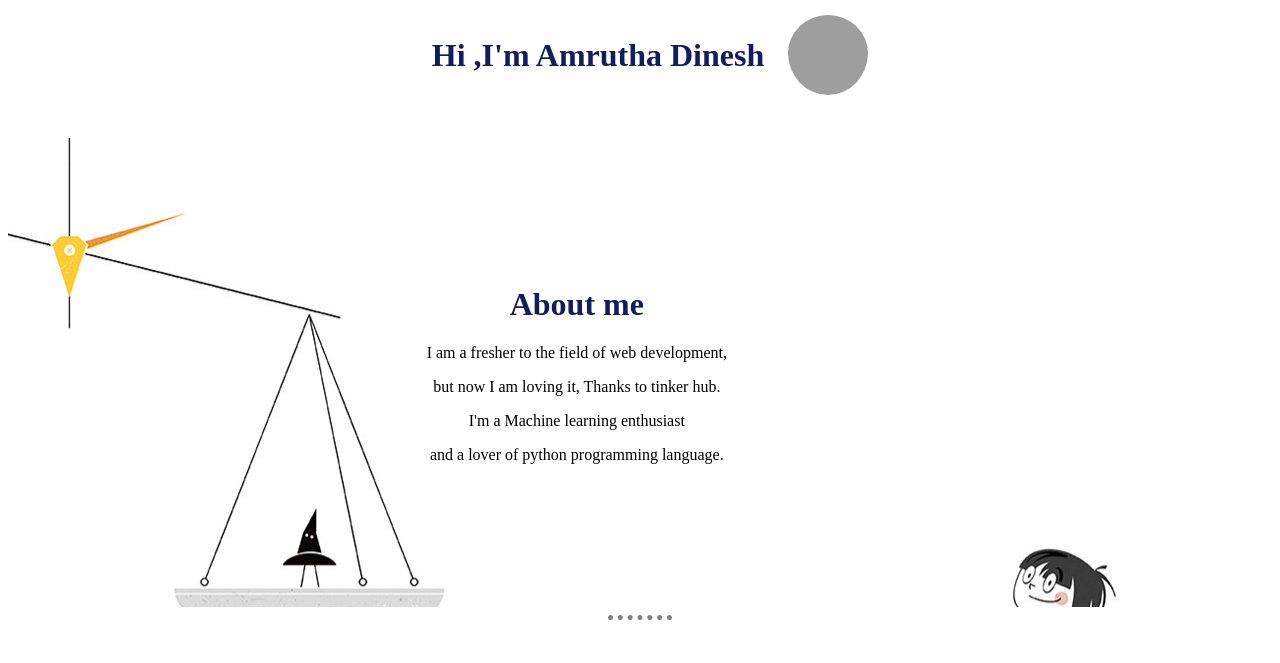
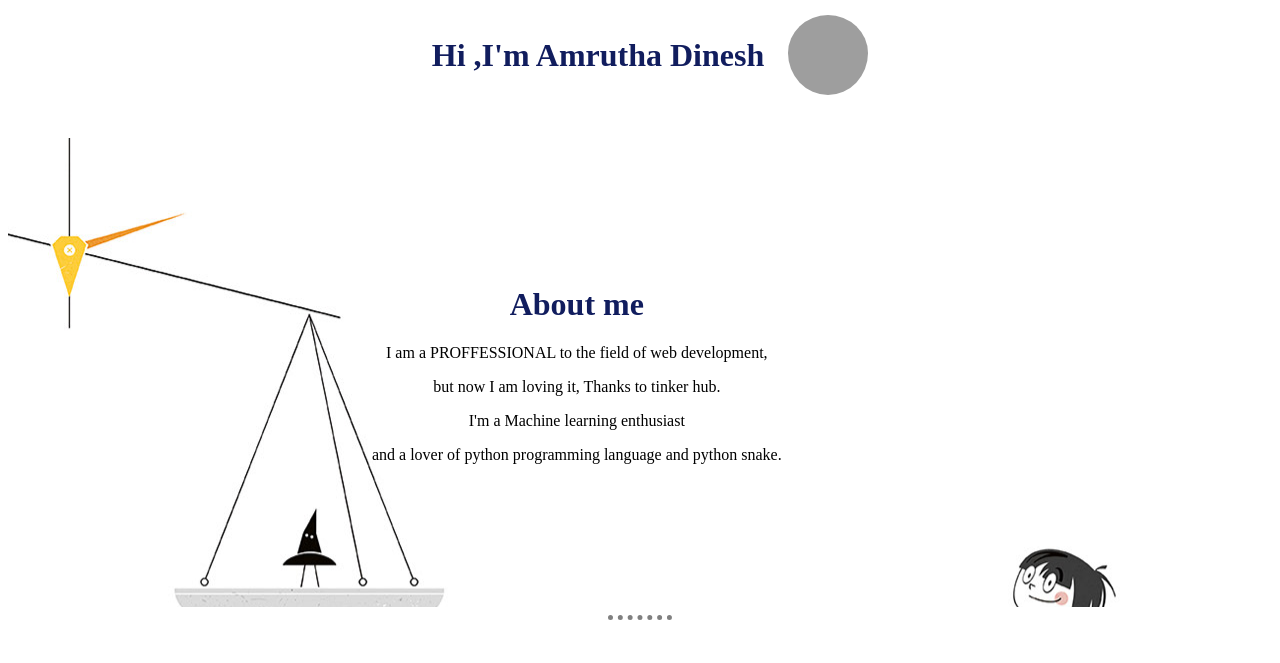
Before and after one commit to AmruthaDinesh/Webathon, a plain HTML site: page index.html in a window 1280 px wide. Shown: the top 663 px of the page. Drawn offline with Linux system fonts and the light colour scheme; grey boxes are pictures that could not be loaded.

Commit message:
Update index.html

```diff
--- a/index.html
+++ b/index.html
@@ -5,7 +5,7 @@
  <link rel="stylesheet" href="style.css" >
 
 <title>
-Amrutha's Personal site
+Amrutha's AWESOME site
 </title>
 </head>
 
@@ -22,10 +22,10 @@ Amrutha's Personal site
 <br>
 <div class="name">
 <h1>About me</h1>
-<p>I am a fresher to the field of web development, </p>
+<p>I am a PROFFESSIONAL to the field of web development, </p>
 <p>but now I am loving it, Thanks to tinker hub.</p>
 <p>I'm a Machine learning enthusiast </p>
-<p>and a lover of python programming language. </p>
+<p>and a lover of python programming language and python snake. </p>
 </div>
 
 <hr>
```
